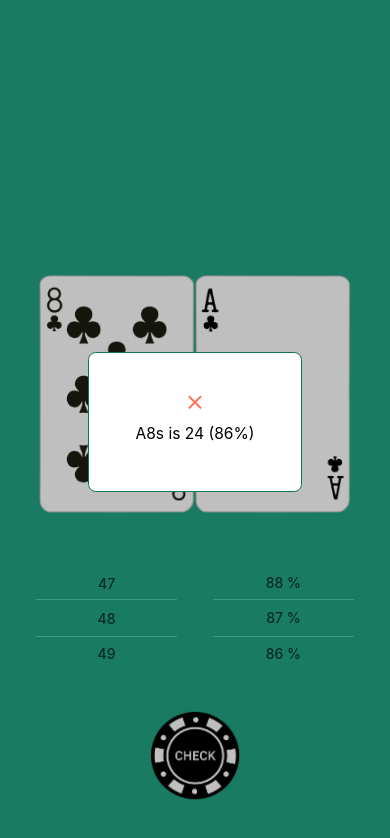
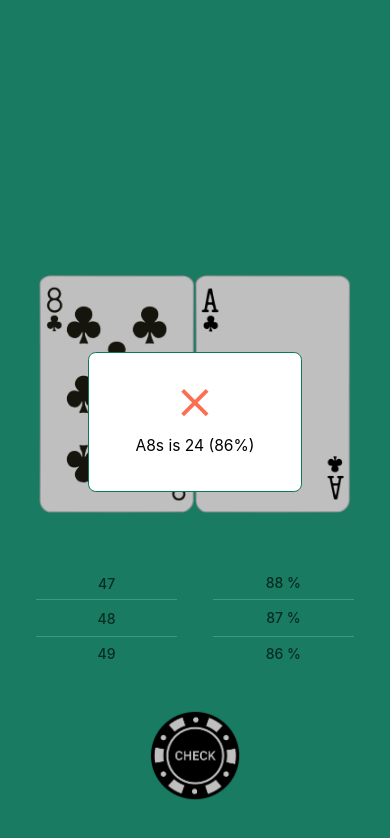
Before and after one commit to roblll/stringbet, a React Native app: screen / in a window 390 px wide. Both pictures are taken after a click on the element 195 px from the left and 755 px from the top of the page. Shown: the top 838 px of the page. Built offline with nearby package versions, Linux system fonts and the light colour scheme.

Commit message:
Update Results.tsx icon and text style

```diff
--- a/components/Results.tsx
+++ b/components/Results.tsx
@@ -19,12 +19,12 @@ const Result: React.FC<Props> = ({ result, hand, rank, percentage, hide }) => {
   const icon = result ?
                <MaterialIcons
                 name="check"
-                size={contentHeight / 6}
+                size={contentHeight / 3}
                 color="#23A484"
                /> :
                <MaterialIcons
                 name="close"
-                size={contentHeight / 6}
+                size={contentHeight / 3}
                 color="#FC6E51"
                />
   return (
@@ -61,6 +61,7 @@ const styles = StyleSheet.create({
     margin: 10,
     textAlign: 'center',
     fontSize: contentHeight / 9,
+    fontWeight: '400',
   },
   bg: {
     flex: 1,
```
